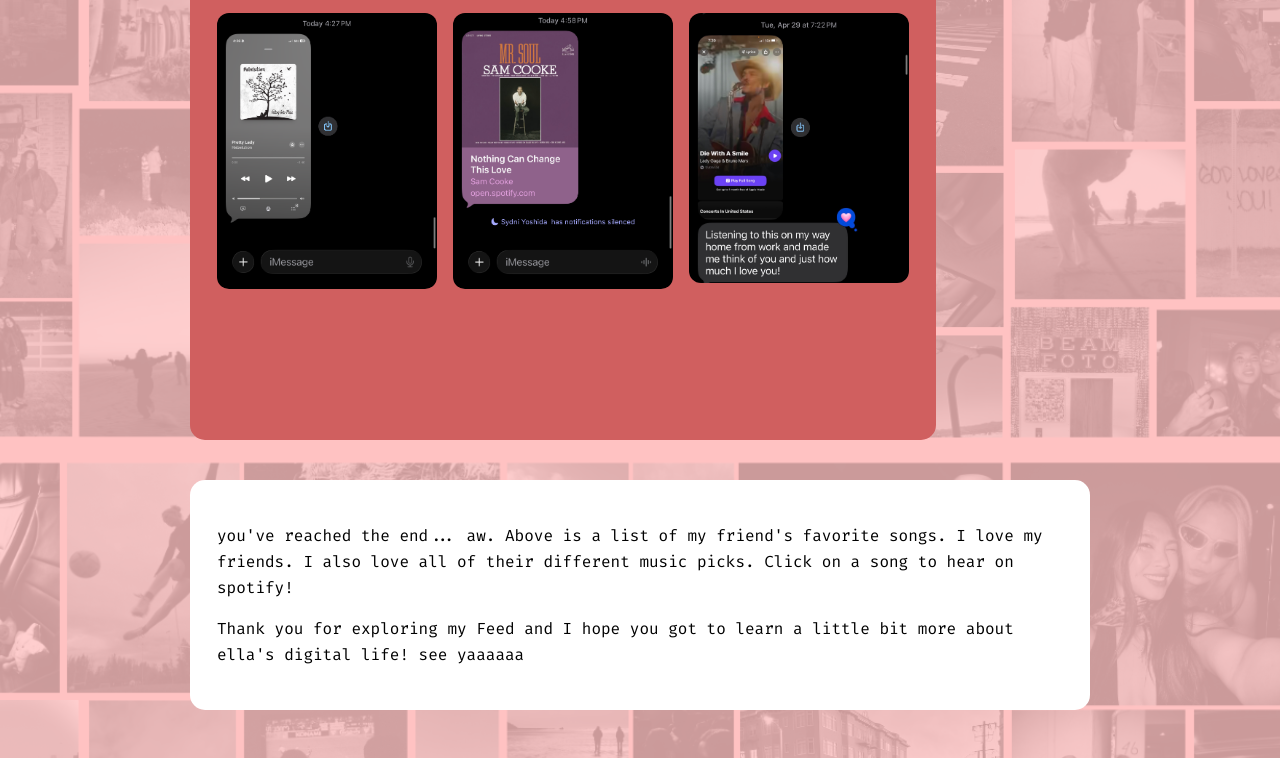
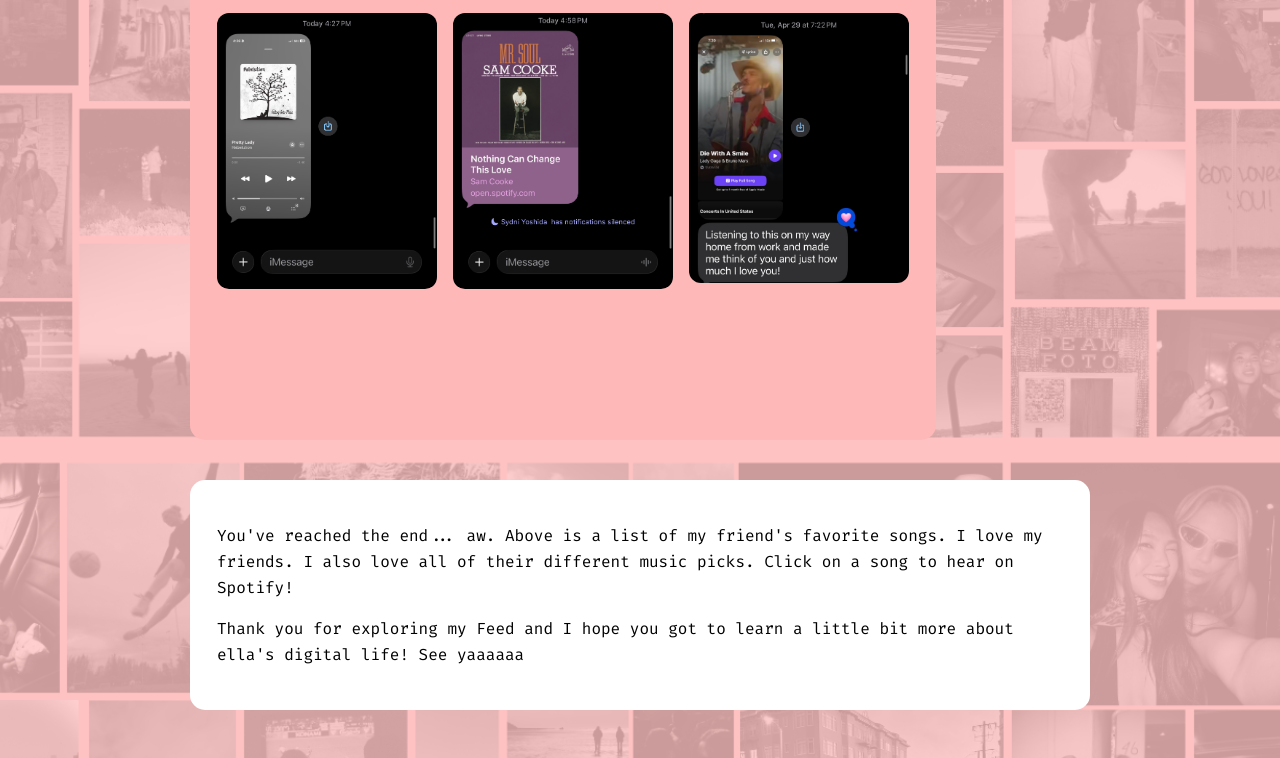
Before and after one commit to eahwang/thefeed.ella, a plain HTML site: page thefeed/thefeed.html in a window 1280 px wide. Shown: the part 8350-9108 px from the top of the page. Drawn offline with Linux system fonts and the light colour scheme.

Commit message:
final push

```diff
--- a/css/style.css
+++ b/css/style.css
@@ -29,7 +29,7 @@
     font-optical-sizing: auto;
     color: white;
     position: absolute;
-    top: 76%;
+    top: 73%;
     left: 40%;
 }
 
@@ -248,7 +248,7 @@
     grid-auto-rows: 400px;
     gap: 16px;
     justify-items: center;
-    background: rgb(208, 95, 95);
+    background: rgb(255, 184, 184);
     border-radius: 15px;
     padding: 3%;
 }
@@ -258,7 +258,6 @@
     height: 400x;
     margin: 0;
 
-
 }
 
 .thefeed.notes-feed:last-of-type .feed-gallery .music img{
--- a/thefeed/thefeed.html
+++ b/thefeed/thefeed.html
@@ -170,9 +170,9 @@
 
         </div>
         <div class="feed-text">
-            <p>you've reached the end... aw. Above is a list of my friend's favorite songs. I love my friends. I also love all of their different music picks. Click on a song to hear on spotify!</p>
+            <p>You've reached the end... aw. Above is a list of my friend's favorite songs. I love my friends. I also love all of their different music picks. Click on a song to hear on Spotify!</p>
 
-            <p>Thank you for exploring my Feed and I hope you got to learn a little bit more about ella's digital life! see yaaaaaa</p>
+            <p>Thank you for exploring my Feed and I hope you got to learn a little bit more about ella's digital life! See yaaaaaa</p>
         </div>
     </div>
 
```
